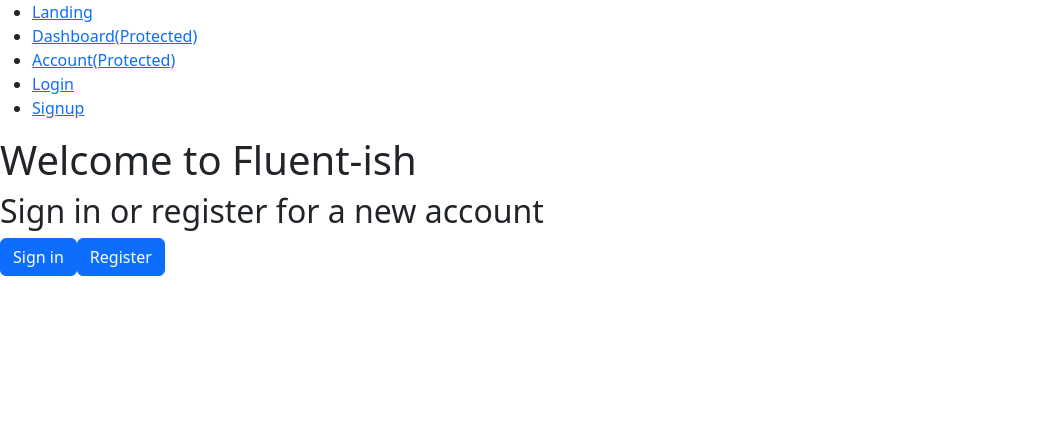
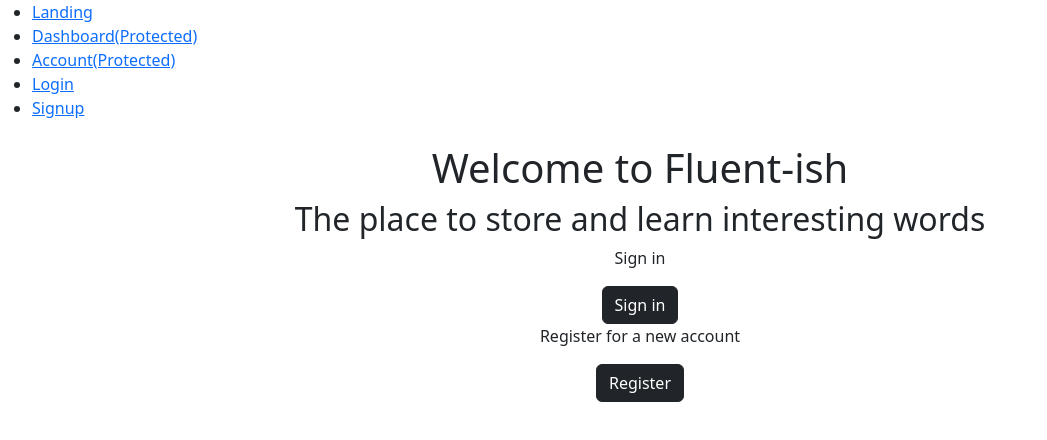
Before and after one commit to 91Pudge/Fluent-ish, a React (Create React App) app in the folder client/: page / in a window 1280 px wide. Shown: the top 440 px of the page, without its empty margins (0-1047 px from the left). Built offline with nearby package versions, Linux system fonts and the light colour scheme; no server answers.

Commit message:
Style: Add headings and colored buttons

```diff
--- a/client/src/pages/Landing.jsx
+++ b/client/src/pages/Landing.jsx
@@ -4,15 +4,21 @@ import { Link, Navigate } from "react-router-dom";
 
 const Landing = () => {
   return (
-    <div>
+    <div className="p-2 text-center">
       <h1>Welcome to Fluent-ish </h1>
-      <h2>Sign in or register for a new account </h2>
-      <Link to="login">
-        <Button>Sign in</Button>
-      </Link>
-      <Link to="signup">
-        <Button>Register</Button>
-      </Link>
+      <h2>The place to store and learn interesting words</h2>
+      <p>Sign in</p>
+      <div>
+        <Link to="login">
+          <Button className="btn-dark">Sign in</Button>
+        </Link>
+      </div>
+      <p>Register for a new account</p>
+      <div>
+        <Link to="signup">
+          <Button className="btn-dark">Register</Button>
+        </Link>
+      </div>
     </div>
   );
 };
```
